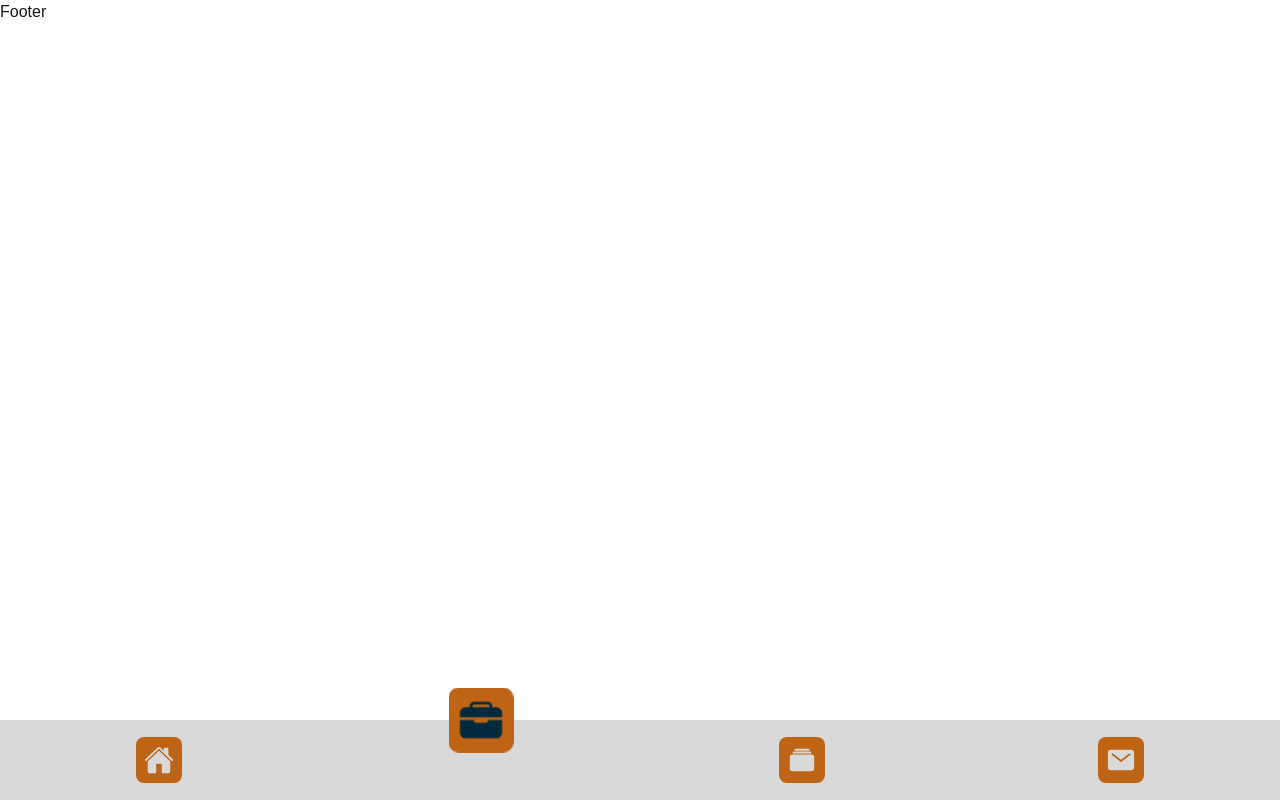
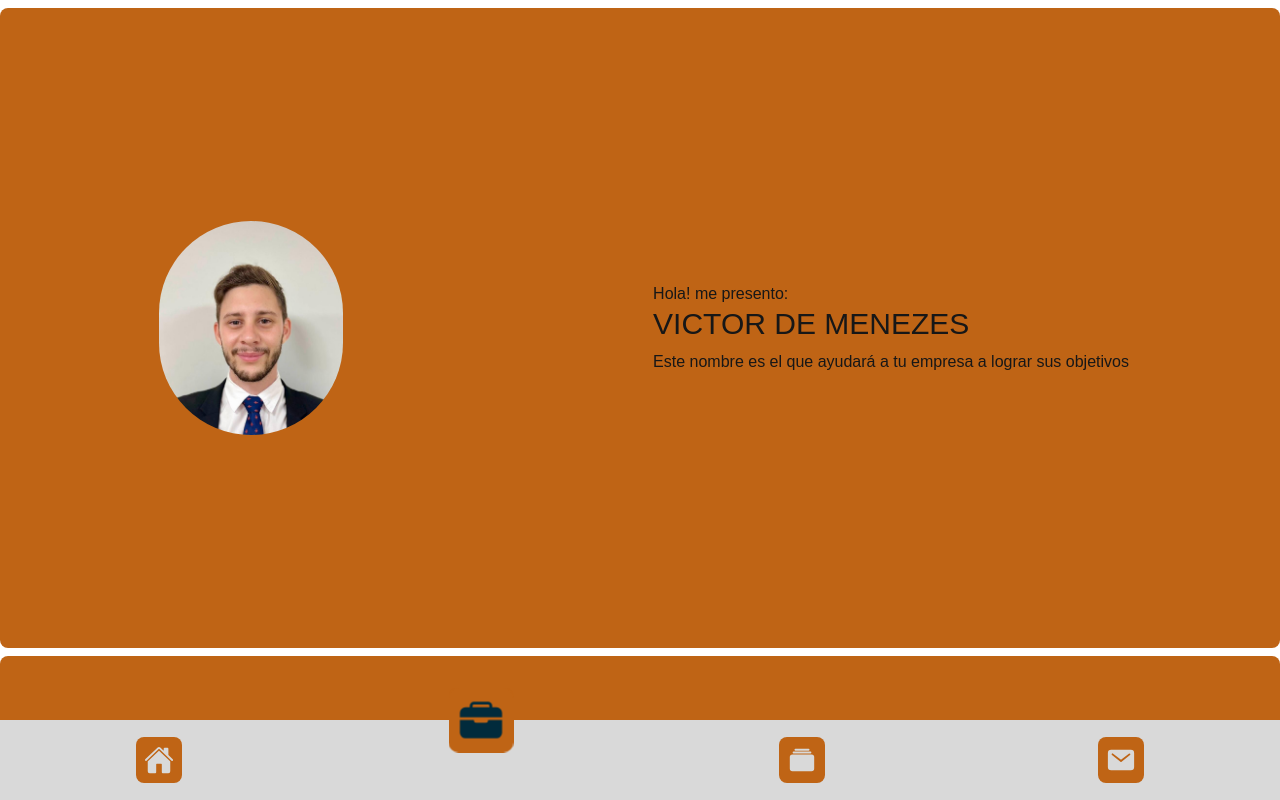
Before and after one commit to VLDeMenezes/vldm, a Next.js app: page / in a window 1280 px wide. Shown: the top 800 px of the page. Built offline with nearby package versions, Linux system fonts and the light colour scheme.

Commit message:
Sections

```diff
--- a/src/app/NavBar.js
+++ b/src/app/NavBar.js
@@ -1,5 +1,6 @@
 "use client";
 import { navItems } from "@/helper/NavItems";
+import Link from "next/link";
 import React, { useState } from "react";
 
 const NavBar = () => {
@@ -8,7 +9,8 @@ const NavBar = () => {
     <nav className="fixed bottom-0 left-0 right-0 size-w-full min-h-[10vh] max-h-[10vh] bg-NavBar ">
       <div className="flex flex-row justify-around absolute w-full h-full">
         {navItems.map((item) => (
-          <article
+          <a
+            href={item.path}
             key={item.name}
             className={`bg-Detail p-2 rounded-lg m-auto text-3xl text-iconLigth dark:text-iconDark duration-150 ${
               select === item.name
@@ -19,7 +21,7 @@ const NavBar = () => {
             onClick={() => SetSelect(item.name)}
           >
             {item.icon}
-          </article>
+          </a>
         ))}
       </div>
     </nav>
--- a/src/app/globals.css
+++ b/src/app/globals.css
@@ -5,6 +5,7 @@
 :root {
   --background: #ffffff;
   --foreground: #171717;
+  scroll-behavior: smooth;
 }
 
 @media (prefers-color-scheme: dark) {
--- a/src/app/page.js
+++ b/src/app/page.js
@@ -1,5 +1,48 @@
 import Image from "next/image";
 
 export default function Home() {
-  return <div className=""></div>;
+  return (
+    <main className="">
+      <section
+        className="bg-SectionLigth dark:bg-SectionDark flex flex-row justify-around my-2 rounded-lg min-h-[80vh]"
+        id="Home"
+      >
+        <Image
+          src={"/profile.jpg"}
+          alt="Foto de Victor De Menezes"
+          width={200}
+          height={200}
+          className="rounded-full p-2 my-auto"
+        />
+        <article className="flex flex-col gap-2 justify-center">
+          <p>
+            Hola! me presento:
+            <h1 className="text-3xl">VICTOR DE MENEZES</h1>
+          </p>
+
+          <p>
+            Este nombre es el que ayudará a tu empresa a lograr sus objetivos
+          </p>
+        </article>
+      </section>
+      <section
+        className="bg-SectionLigth dark:bg-SectionDark flex flex-row justify-around my-2 rounded-lg min-h-[80vh]"
+        id="Jobs"
+      >
+        <h2 className="text-2xl m-auto"> Mis trabajos</h2>
+      </section>
+      <section
+        className="bg-SectionLigth dark:bg-SectionDark flex flex-row justify-around my-2 rounded-lg min-h-[80vh]"
+        id="Projects"
+      >
+        <h2 className="text-2xl m-auto"> Mis Proyectos</h2>
+      </section>
+      <section
+        className="bg-SectionLigth dark:bg-SectionDark flex flex-row justify-around my-2 rounded-lg min-h-[80vh]"
+        id="Contact"
+      >
+        <h2 className="text-2xl m-auto">Contacto</h2>
+      </section>
+    </main>
+  );
 }
```
Also changed, not shown: src/helper/NavItems.js (+4 -4 lines), public/profile.jpg (added).
